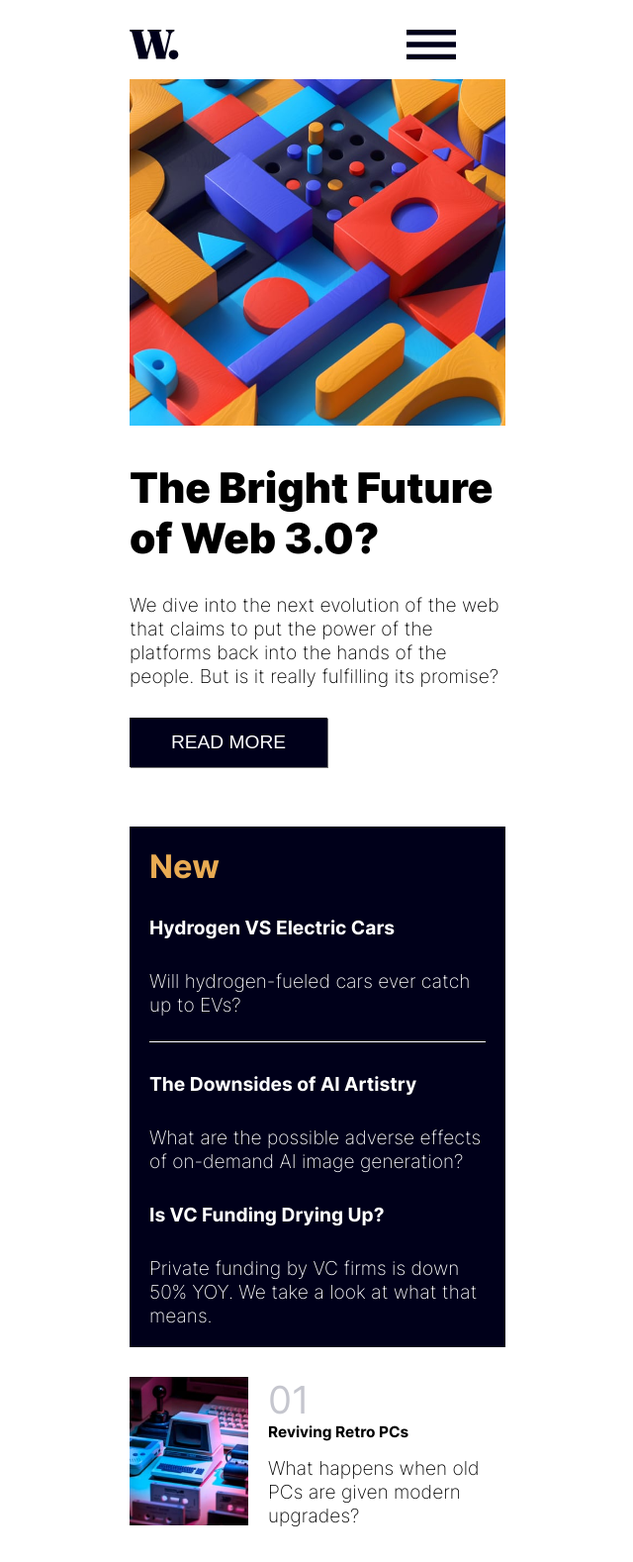
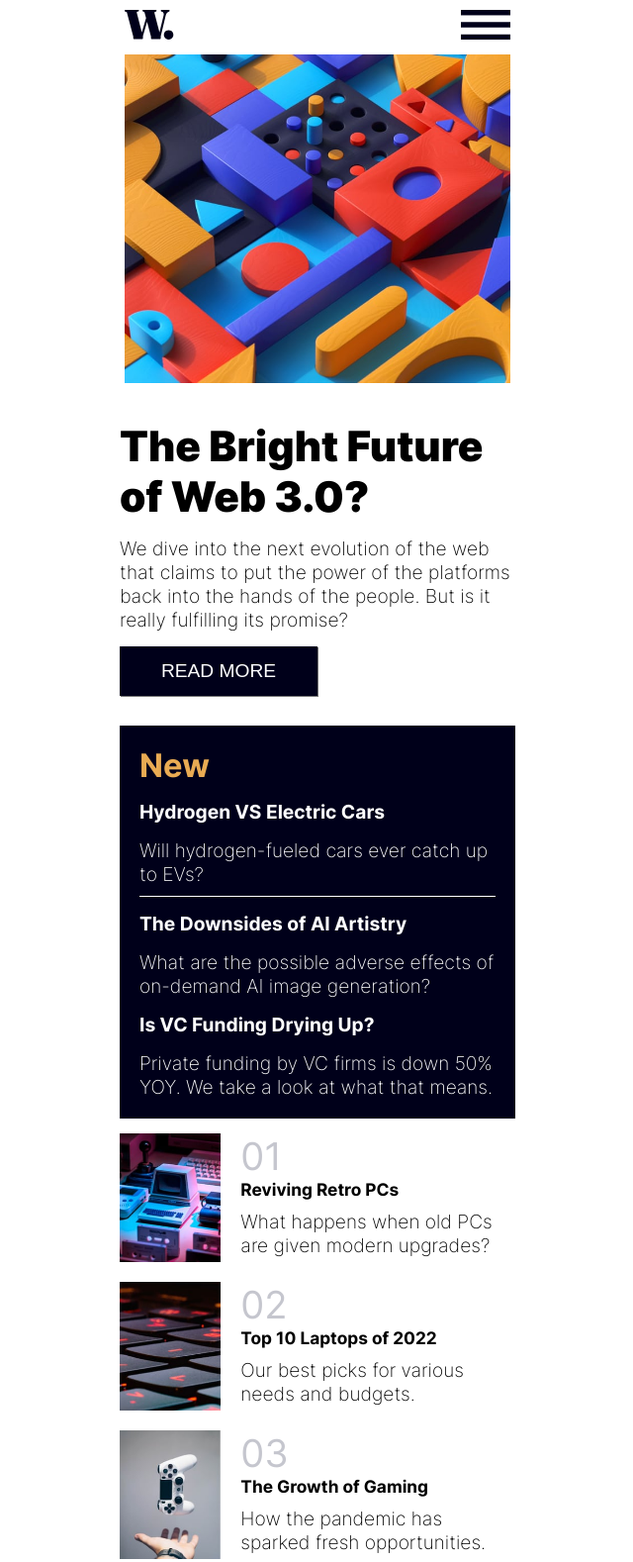
Before and after one commit to matheus369k/news-homepage-main, a plain HTML site: page index.html in a window 1280 px wide. Shown: the top 1578 px of the page at 99% size, without its empty margins (319-959 px from the left). Drawn offline with Linux system fonts and the light colour scheme.

Commit message:
Update style.css

```diff
--- a/css/style.css
+++ b/css/style.css
@@ -21,6 +21,7 @@ ul{
 body{
     height: 100vh;
     width: 100vw;
+    padding: 10px;
 
     font-size: 1.2em;
     font-family: 'font1';
@@ -32,27 +33,26 @@ body{
     align-items: center;
 }
 
-
 header,
 main{
     max-width: 400px;
-    padding: 10px;
 }
 
 
 picture{
     display: flex;
+    padding-bottom: 15px;
 }
 
 picture img.menu-button,
 picture img.title-w{
-    margin: 20px 0px;
+    margin-bottom: 20;
     width:  50px;
     height: 30px;
 }
 
 header img.menu-button{
-    margin-left:230px;
+    margin-left:290px;
 }
 
 nav ul.menu-list,
@@ -76,7 +76,7 @@ header img.menu-button:hover{
 header img.banner{
     width: 100%;
     height: 80%;
-    margin-bottom: 30px;
+    margin-bottom: 15px;
 
 }
 
@@ -84,13 +84,13 @@ section.main-content h1{
     font-weight: 900;
     font-size: 2.2em;
 
-    margin-bottom: 30px;
+    margin-bottom: 15px;
 }
 
 section.main-content p{
     font-weight: 200;
 
-    margin-bottom: 30px;
+    margin-bottom: 15px;
 }
 
 section.main-content button{
@@ -104,13 +104,13 @@ section.main-content button{
 
     width: 200px;
     height: 50px;
-    margin-bottom: 60px;
+    margin-bottom: 30px;
 }
 
 section.extra-content{
     background-color: hsl(240, 100%, 5%);
     padding: 20px;
-    margin-bottom: 30px;
+    margin-bottom: 15px;
 }
 
 section.extra-content h1{
@@ -123,7 +123,7 @@ section.extra-content h2{
 
     font-size: 1em;
 
-    margin: 30px 0px 30px;
+    margin: 15px 0px 15px;
 }
 
 section.extra-content p{
@@ -134,7 +134,7 @@ section.extra-content p{
 }
 
 section.extra-content p.borde-botton{
-    padding-bottom: 25px;
+    padding-bottom: 10px;
 
     border-bottom: 1px solid white;
 }
@@ -144,20 +144,20 @@ section.more-content span{
 
     color: hsl(233, 8%, 79%);
 
-    margin-bottom:20px;
+    margin-bottom:10px;
 }
 
 section.more-content h2{
     color: black;
 
-    font-size: .8em;
+    font-size: .9em;
 
-    margin-bottom: 15px;
+    margin-bottom: 10px;
 }
 
 section.more-content img.img-more-option{
-    width: 120px;
-    height: 150px;
+    width: 100;
+    height: 130px;
     margin-right:20px;
     float: left;
 }
@@ -166,7 +166,7 @@ section.more-content p{
     font-weight: 200;
 }
 section.more-content ul li{
-    margin-bottom: 50px;
+    margin-bottom: 25px;
 }
 
 section.main-content button:hover{
```
